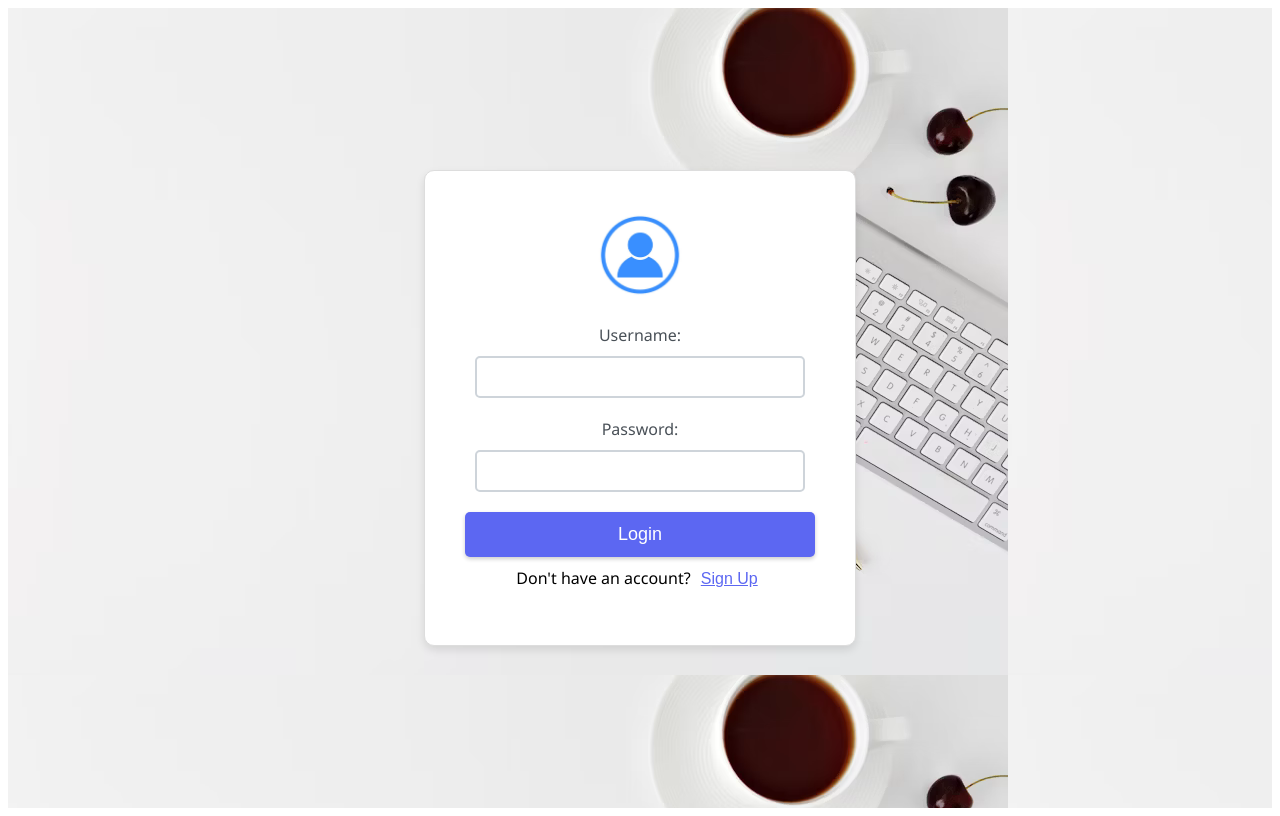
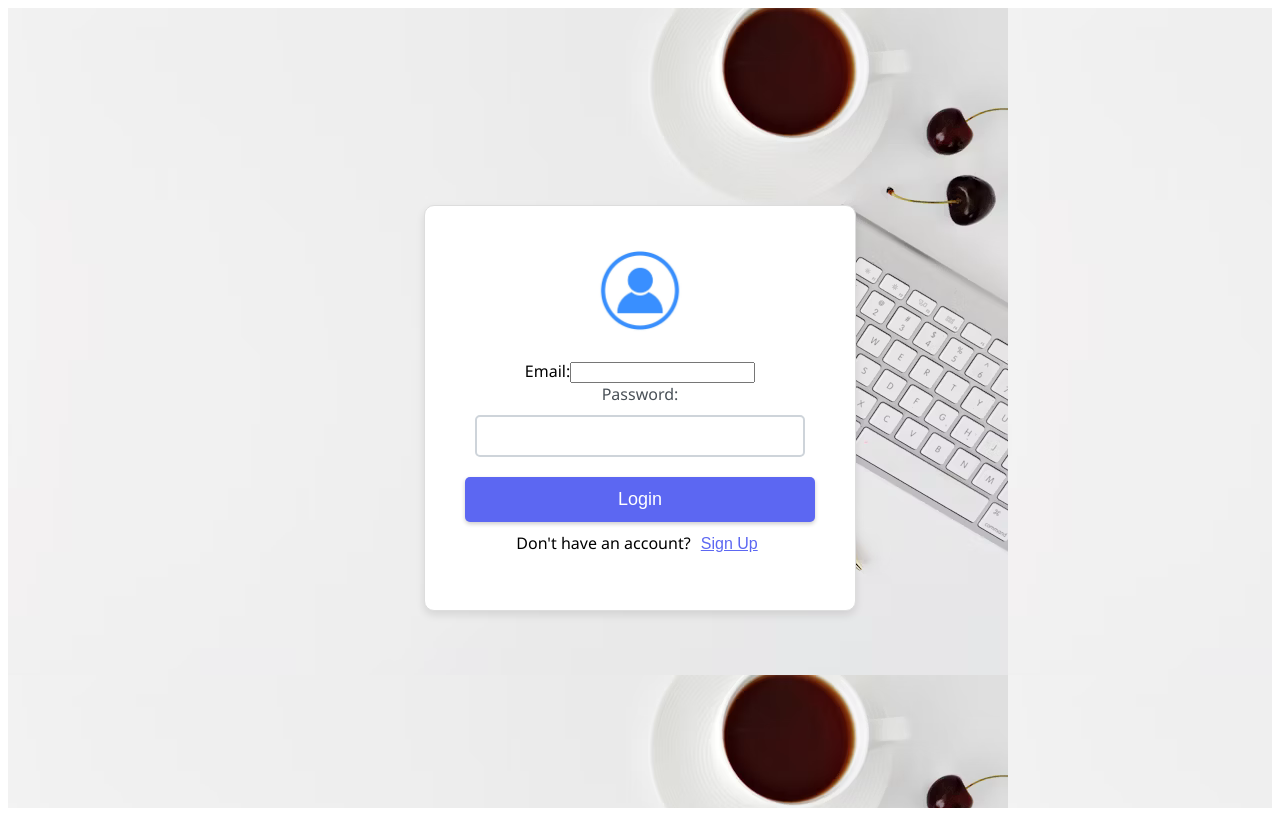
Before and after one commit to info340c-sp24/project-tommy-s-team, a React (Create React App) app: page / in a window 1280 px wide. Built offline with nearby package versions, Linux system fonts and the light colour scheme; no server answers.

Commit message:
firebase login

```diff
--- a/src/Login.js
+++ b/src/Login.js
@@ -1,19 +1,23 @@
 import React, { useState } from 'react';
 import { useNavigate } from 'react-router-dom';
 import './index.css';
+import { getAuth, createUserWithEmailAndPassword } from "firebase/auth";
 
 const Login = () => {
     const [isLogin, setIsLogin] = useState(true);
-    const [username, setUsername] = useState('');
+    const [fullName, setFullName] = useState('');
+    const [email, setEmail] = useState('');
     const [password, setPassword] = useState('');
-    const [confirmPassword, setConfirmPassword] = useState(''); // Declare confirmPassword here
+    const [confirmPassword, setConfirmPassword] = useState('');
     const navigate = useNavigate();
+    const auth = getAuth(); // Get the auth instance
 
     const handleToggle = () => {
         setIsLogin(!isLogin);
-        setUsername('');
+        setFullName('');
+        setEmail('');
         setPassword('');
-        setConfirmPassword(''); // Reset confirmPassword when toggling
+        setConfirmPassword('');
     };
 
     const handleLoginSubmit = async (e) => {
@@ -33,22 +37,12 @@ const Login = () => {
         }
 
         try {
-            const response = await fetch('/signup', {
-                method: 'POST',
-                headers: {
-                    'Content-Type': 'application/json',
-                },
-                body: JSON.stringify({ username, password }),
-            });
+            const userCredential = await createUserWithEmailAndPassword(auth, email, password);
+            const user = userCredential.user;
+            console.log('User created:', user);
 
-            const result = await response.json();
-
-            if (result.success) {
-                alert('Signup successful');
-                setIsLogin(true);
-            } else {
-                alert('Signup failed: ' + result.message);
-            }
+            alert('Signup successful');
+            setIsLogin(true); // Switch to login view after successful signup
         } catch (error) {
             alert('An error occurred: ' + error.message);
         }
@@ -60,14 +54,14 @@ const Login = () => {
                 <img src={require('./img/user2.jpeg')} alt="User icon" className="icon" />
                 {isLogin ? (
                     <form onSubmit={handleLoginSubmit} className="login">
-                        <div className="username-input">
-                            <label htmlFor="username">Username:</label>
+                        <div className="email-input">
+                            <label htmlFor="email">Email:</label>
                             <input
-                                type="text"
-                                id="username"
-                                name="username"
-                                value={username}
-                                onChange={(e) => setUsername(e.target.value)}
+                                type="email"
+                                id="email"
+                                name="email"
+                                value={email}
+                                onChange={(e) => setEmail(e.target.value)}
                                 required
                             />
                         </div>
@@ -89,14 +83,25 @@ const Login = () => {
                     </form>
                 ) : (
                     <form onSubmit={handleSignupSubmit} className="signup">
-                        <div className="username-input">
-                            <label htmlFor="username">Username:</label>
+                        <div className="full-name-input">
+                            <label htmlFor="fullName">Full Name:</label>
                             <input
                                 type="text"
-                                id="username"
-                                name="username"
-                                value={username}
-                                onChange={(e) => setUsername(e.target.value)}
+                                id="fullName"
+                                name="fullName"
+                                value={fullName}
+                                onChange={(e) => setFullName(e.target.value)}
+                                required
+                            />
+                        </div>
+                        <div className="email-input">
+                            <label htmlFor="email">Email:</label>
+                            <input
+                                type="email"
+                                id="email"
+                                name="email"
+                                value={email}
+                                onChange={(e) => setEmail(e.target.value)}
                                 required
                             />
                         </div>
@@ -122,7 +127,7 @@ const Login = () => {
                                 required
                             />
                         </div>
-                        <button type="submit" className="login-button">Sign Up</button>
+                        <button type="submit" className="signup-button">Sign Up</button>
                         <p>
                             Already have an account? <button type="button" onClick={handleToggle} className="toggle-button">Login</button>
                         </p>
--- a/src/Signup.js
+++ b/src/Signup.js
@@ -4,20 +4,12 @@ import './index.css';
 import { auth } from './firebase';
 import { createUserWithEmailAndPassword } from 'firebase/auth';
 
-
 const Signup = () => {
-    const [username, setUsername] = useState('');
+    const [fullName, setFullName] = useState('');
+    const [email, setEmail] = useState('');
     const [password, setPassword] = useState('');
     const [confirmPassword, setConfirmPassword] = useState('');
     const navigate = useNavigate();
-
-    const initialValues = {
-        firstName: "",
-        lastName: "",
-        email: "",
-        password: "",
-        confirmPassword: "",
-    }
 
     const handleSubmit = async (e) => {
         e.preventDefault();
@@ -27,9 +19,10 @@ const Signup = () => {
             return;
         }
 
-
         try {
-
+            const userCredential = await createUserWithEmailAndPassword(auth, email, password);
+            const user = userCredential.user;
+            console.log('User created:', user);
 
             alert('Signup successful');
             navigate('/login');
@@ -43,18 +36,28 @@ const Signup = () => {
             <div className="signup-box">
                 <img src={require('./img/user2.jpeg')} alt="User icon" className="icon" />
                 <form onSubmit={handleSubmit} className="signup">
-                    <div className="username-input">
-                        <label htmlFor="username">Username:</label>
+                    <div className="full-name-input">
+                        <label htmlFor="fullName">Full Name:</label>
                         <input
                             type="text"
-                            id="username"
-                            name="username"
-                            value={username}
-                            onChange={(e) => setUsername(e.target.value)}
+                            id="fullName"
+                            name="fullName"
+                            value={fullName}
+                            onChange={(e) => setFullName(e.target.value)}
                             required
                         />
                     </div>
-
+                    <div className="email-input">
+                        <label htmlFor="email">Email:</label>
+                        <input
+                            type="email"
+                            id="email"
+                            name="email"
+                            value={email}
+                            onChange={(e) => setEmail(e.target.value)}
+                            required
+                        />
+                    </div>
                     <div className="password-input">
                         <label htmlFor="password">Password:</label>
                         <input
@@ -66,7 +69,6 @@ const Signup = () => {
                             required
                         />
                     </div>
-
                     <div className="confirm-password-input">
                         <label htmlFor="confirmPassword">Confirm Password:</label>
                         <input
@@ -78,7 +80,6 @@ const Signup = () => {
                             required
                         />
                     </div>
-
                     <button type="submit" className="signup-button">Signup</button>
                 </form>
             </div>
--- a/src/index.js
+++ b/src/index.js
@@ -1,13 +1,12 @@
 'use strict';
 import React from 'react';
 import ReactDOM from 'react-dom';
-import { BrowserRouter as Router } from 'react-router-dom';
-import { Routes, Route as RouteElement } from 'react-router-dom';
+import { BrowserRouter as Router, Routes, Route } from 'react-router-dom';
 import './index.css';
 import App from './App';
 import Login from './Login';
 import { initializeApp } from "firebase/app";
-
+import { getAuth } from "firebase/auth";
 
 const firebaseConfig = {
     apiKey: "AIzaSyBhkqRFiDMPTednH0HYrhaWEK769a4dqXE",
@@ -17,23 +16,18 @@ const firebaseConfig = {
     storageBucket: "infoproject-c6e63.appspot.com",
     messagingSenderId: "426287835863",
     appId: "1:426287835863:web:56e9a79a24a8d162321e92"
-  };
+};
 
 // Initialize Firebase
-initializeApp(firebaseConfig);
+const app = initializeApp(firebaseConfig);
+const auth = getAuth(app);
 
 const root = ReactDOM.createRoot(document.getElementById('root'));
 root.render(
   <Router>
     <Routes>
-      <RouteElement path="/" element={<Login />} /> {/* Use RouteElement instead of Route */}
-      <RouteElement path="/todo" element={<App />} /> {/* Use RouteElement instead of Route */}
+      <Route path="/" element={<Login />} /> {/* Use Route instead of RouteElement */}
+      <Route path="/todo" element={<App />} /> {/* Use Route instead of RouteElement */}
     </Routes>
-  </Router>,
-  document.getElementById('root')
+  </Router>
 );
-
-
-// If you want to start measuring performance in your app, pass a function
-// to log results (for example: reportWebVitals(console.log))
-// or send to an analytics endpoint. Learn more: https://bit.ly/CRA-vitals
```
